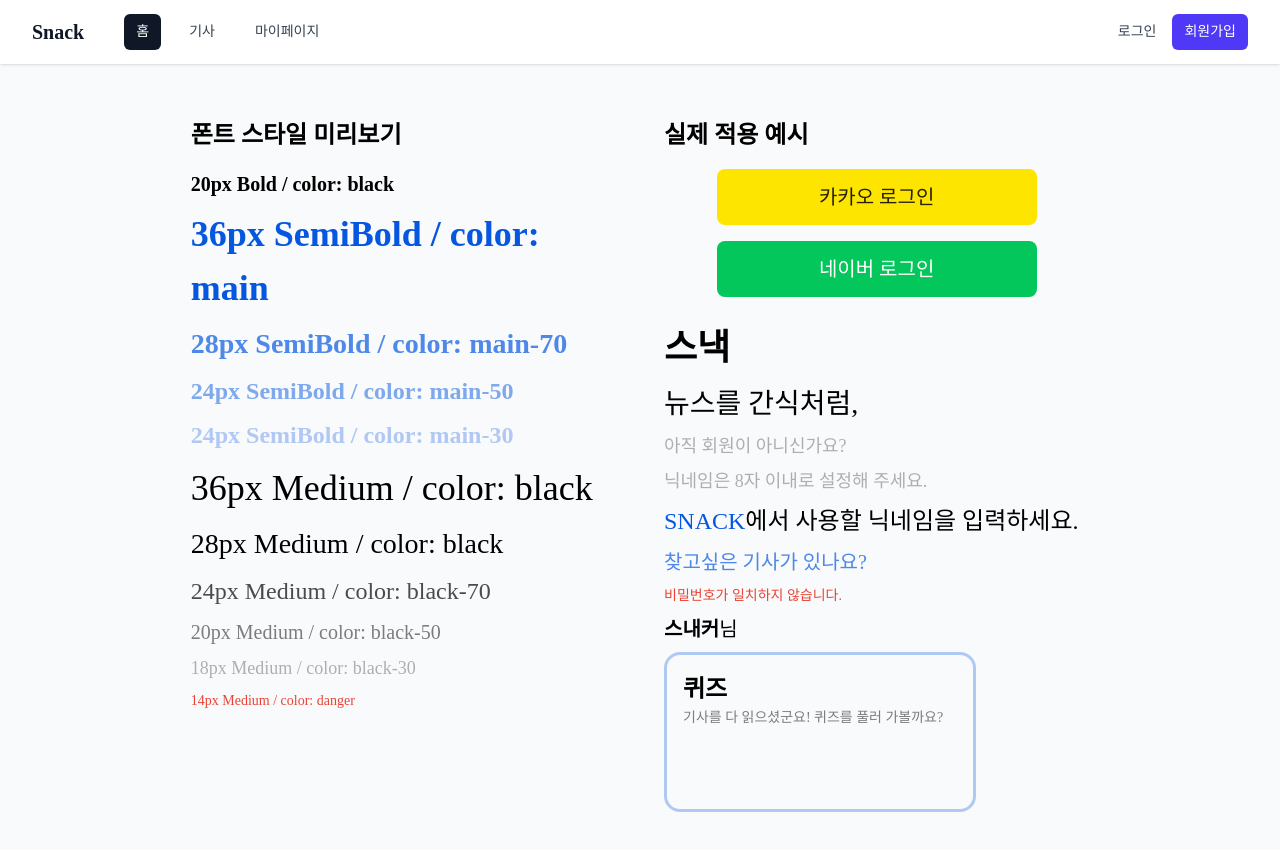
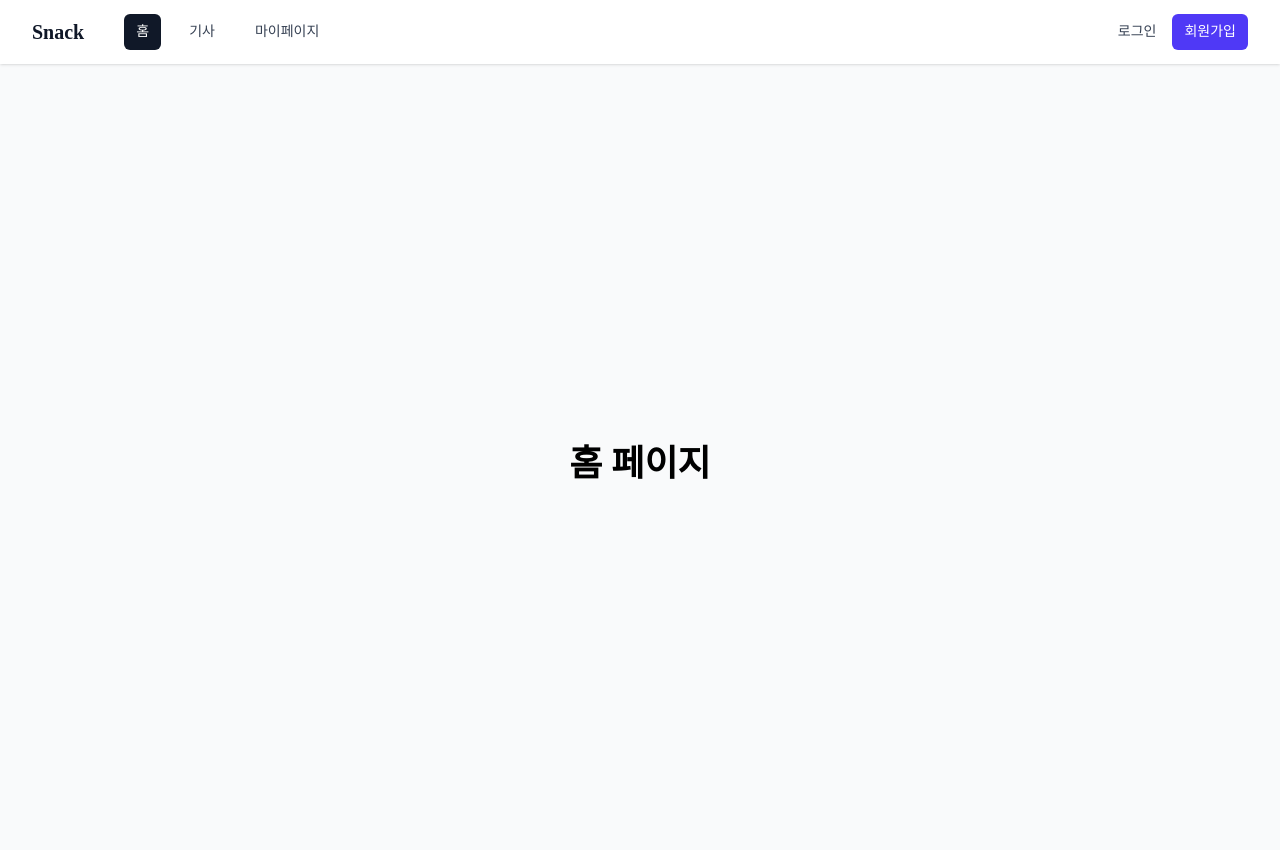
Before and after one commit to Umc8th-Snack/Front-end, a React (Vite) app: page / in a window 1280 px wide. Shown: the top 850 px of the page. Built offline with nearby package versions, Linux system fonts and the light colour scheme; a web font is replaced by a local one.

Commit message:
chore: 디자인 시스템 테스트용 임시 코드 삭제

```diff
--- a/src/pages/FontTest.tsx
+++ /dev/null
@@ -1,69 +0,0 @@
-export const FontTest = () => {
-    return (
-        <div className="flex gap-12 p-4 font-sans">
-            {/* 폰트 스타일 미리보기 */}
-            <section className="w-1/2">
-                <h2 className="text-24px-semibold mb-4">폰트 스타일 미리보기</h2>
-                <div className="space-y-2">
-                    <div className="text-20px-bold text-black">20px Bold / color: black</div>
-
-                    <div className="text-36px-semibold text-main">36px SemiBold / color: main</div>
-                    <div className="text-28px-semibold text-main-70">28px SemiBold / color: main-70</div>
-                    <div className="text-24px-semibold text-main-50">24px SemiBold / color: main-50</div>
-                    <div className="text-24px-semibold text-main-30">24px SemiBold / color: main-30</div>
-
-                    <div className="text-36px-medium text-black">36px Medium / color: black</div>
-                    <div className="text-28px-medium text-black">28px Medium / color: black</div>
-                    <div className="text-24px-medium text-black-70">24px Medium / color: black-70</div>
-                    <div className="text-20px-medium text-black-50">20px Medium / color: black-50</div>
-                    <div className="text-18px-medium text-black-30">18px Medium / color: black-30</div>
-
-                    <div className="text-14px-medium text-danger">14px Medium / color: danger</div>
-                </div>
-            </section>
-
-            {/* 실제 적용 예시 */}
-            <section className="w-1/2">
-                <h2 className="text-24px-semibold mb-4">실제 적용 예시</h2>
-
-                <div className="mb-6 flex flex-col items-center justify-center gap-4">
-                    <div className="bg-kakao-yellow text-20px-medium text-kakao-brown flex h-[56px] w-[320px] items-center justify-center rounded-[8px]">
-                        카카오 로그인
-                    </div>
-                    <div className="bg-naver-green text-20px-medium flex h-[56px] w-[320px] items-center justify-center rounded-[8px] text-white">
-                        네이버 로그인
-                    </div>
-                </div>
-
-                <div className="space-y-2">
-                    <div className="text-36px-semibold">스낵</div>
-                    <div className="text-28px-medium">뉴스를 간식처럼,</div>
-                    <div className="text-18px-medium text-black-30">아직 회원이 아니신가요?</div>
-                    <div className="text-18px-medium text-black-30">닉네임은 8자 이내로 설정해 주세요.</div>
-
-                    <div className="flex items-center whitespace-nowrap">
-                        <div className="text-24px-medium text-main">SNACK</div>
-                        <div className="text-24px-medium">에서 사용할 닉네임을 입력하세요.</div>
-                    </div>
-
-                    <div className="text-20px-medium text-main-70">찾고싶은 기사가 있나요?</div>
-                    <div className="text-14px-medium text-danger">비밀번호가 일치하지 않습니다.</div>
-
-                    <div className="flex items-center whitespace-nowrap">
-                        <div className="text-20px-bold">스내커</div>
-                        <div className="text-20px-medium">님</div>
-                    </div>
-
-                    <div className="border-main-30 h-[160px] w-[312px] items-center rounded-[16px] border-[3px] p-4">
-                        <div className="text-24px-semibold">퀴즈</div>
-                        <div className="text-14px-medium text-black-50">
-                            기사를 다 읽으셨군요! 퀴즈를 풀러 가볼까요?
-                        </div>
-                    </div>
-                </div>
-            </section>
-        </div>
-    );
-};
-
-export default FontTest;
--- a/src/pages/home/index.tsx
+++ b/src/pages/home/index.tsx
@@ -1,11 +1,7 @@
-import FontTest from '../FontTest';
-
 const HomePage = () => {
     return (
         <div className="flex min-h-screen items-center justify-center">
-            {/* TODO: FontTest는 임시로 넣은 컴포넌트입니다. 추후 삭제 예정입니다. */}
-            {/* <h1 className="text-4xl font-bold">홈 페이지</h1> */}
-            <FontTest />
+            <h1 className="text-4xl font-bold">홈 페이지</h1>
         </div>
     );
 };
```
